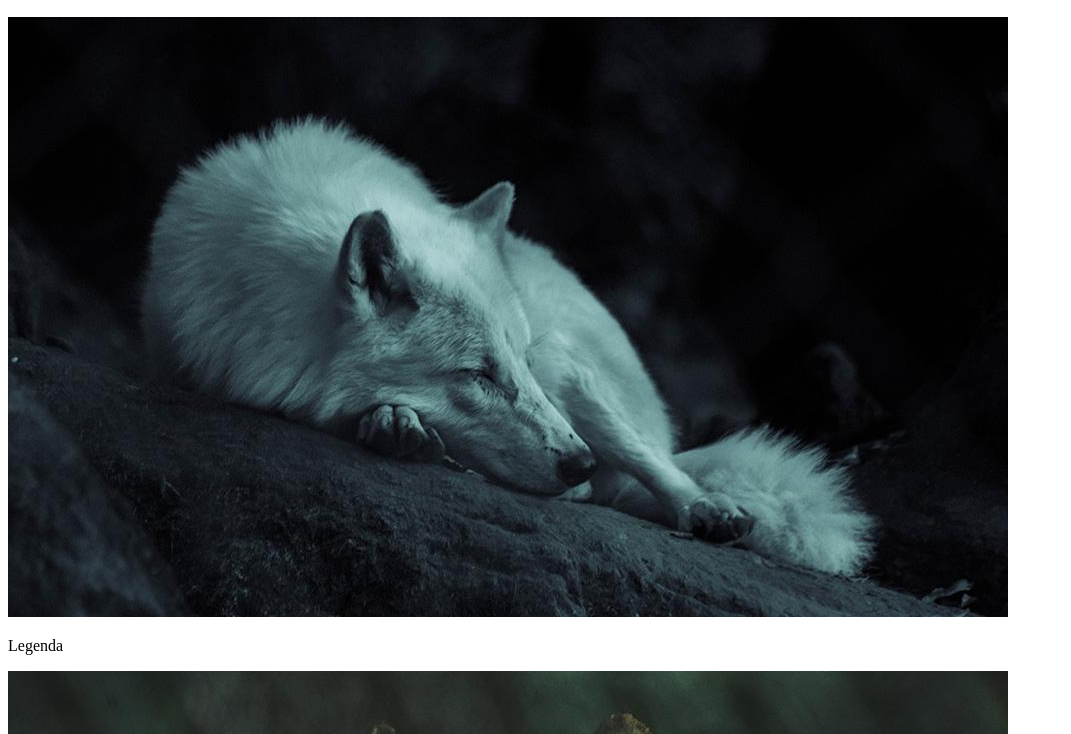
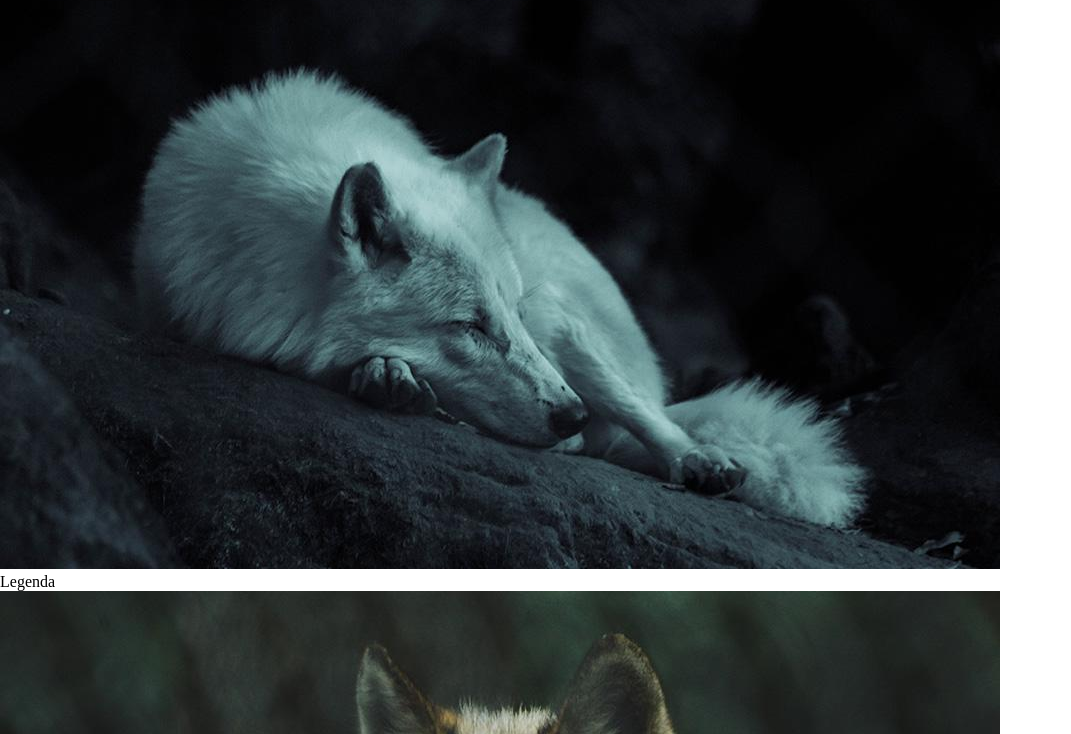
Before and after one commit to 1TDSPL-2023/rm550247, a plain HTML site: page index.html in a window 1280 px wide. Shown: the part 592-1326 px from the top of the page, without its empty margins (0-1071 px from the left). Drawn offline with Linux system fonts and the light colour scheme.

Commit message:
arquivo de estilização css

```diff
--- /dev/null
+++ b/css/estilo.css
@@ -0,0 +1,5 @@
+*{
+    margin: 0;
+    padding: 0;
+    box-sizing: border-box;
+}
--- a/index.html
+++ b/index.html
@@ -6,7 +6,7 @@
     <meta http-equiv="X-UA-Compatible" content="IE=edge">
     <meta name="viewport" content="width=device-width, initial-scale=1.0">
     <title>My Layout</title>
-    <link rel="stylesheet" href="">
+    <link rel="stylesheet" href="./css/estilo.css">
 </head>
 
 <body>
```
